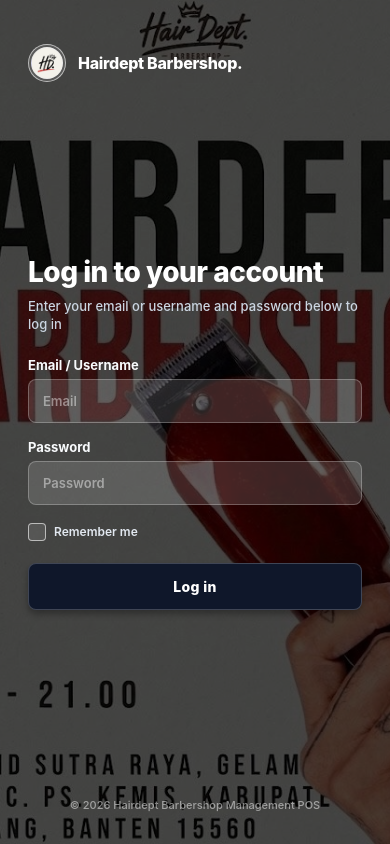
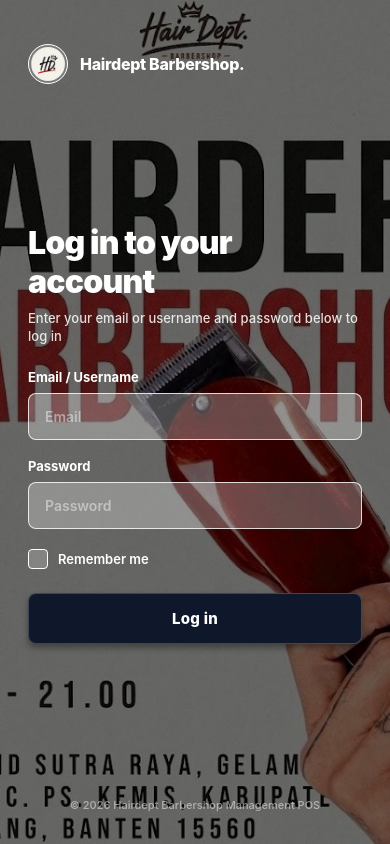
Before and after one commit to DanindraIrvanto2/barbershopMobileApp, a React Native app: screen /Login in a window 390 px wide. Built offline with nearby package versions, Linux system fonts and the light colour scheme.

Commit message:
style: calibrate overlay darkness and input glass borders to match design reference

```diff
--- a/src/screens/LoginScreen.tsx
+++ b/src/screens/LoginScreen.tsx
@@ -178,7 +178,7 @@
   },
   overlay: {
     flex: 1,
-    backgroundColor: 'rgba(0, 0, 0, 0.72)', // Dark tint overlay
+    backgroundColor: 'rgba(0, 0, 0, 0.58)', // Overlay lembut agar background barbershop terlihat jelas
   },
   container: {
     flex: 1,
@@ -199,20 +199,20 @@
     marginTop: Platform.OS === 'ios' ? 10 : 20,
   },
   logoWrapper: {
-    width: 38,
-    height: 38,
-    borderRadius: 19,
+    width: 40,
+    height: 40,
+    borderRadius: 20,
     borderWidth: 1.5,
-    borderColor: 'rgba(255, 255, 255, 0.6)',
-    backgroundColor: 'rgba(255, 255, 255, 0.12)',
+    borderColor: '#FFFFFF',
+    backgroundColor: 'rgba(255, 255, 255, 0.15)',
     overflow: 'hidden',
     alignItems: 'center',
     justifyContent: 'center',
   },
   logoImage: {
-    width: 32,
-    height: 32,
-    borderRadius: 16,
+    width: 34,
+    height: 34,
+    borderRadius: 17,
   },
   brandTitle: {
     fontSize: 16,
@@ -229,23 +229,23 @@
     marginBottom: 24,
   },
   mainTitle: {
-    fontSize: 28,
-    fontWeight: '800',
+    fontSize: 32,
+    fontWeight: '900',
     color: '#FFFFFF',
-    letterSpacing: -0.5,
+    letterSpacing: -0.8,
     marginBottom: 8,
   },
   subTitle: {
     fontSize: 13,
     fontWeight: '500',
-    color: '#CBD5E1',
+    color: 'rgba(255, 255, 255, 0.85)',
     lineHeight: 18,
   },
   errorBanner: {
     flexDirection: 'row',
     alignItems: 'center',
-    backgroundColor: 'rgba(239, 68, 68, 0.25)',
-    borderColor: 'rgba(239, 68, 68, 0.6)',
+    backgroundColor: 'rgba(239, 68, 68, 0.3)',
+    borderColor: 'rgba(239, 68, 68, 0.8)',
     borderWidth: 1,
     paddingHorizontal: 12,
     paddingVertical: 10,
@@ -263,39 +263,39 @@
     flex: 1,
   },
   inputGroup: {
-    marginBottom: 16,
+    marginBottom: 18,
   },
   inputLabel: {
     fontSize: 13,
     fontWeight: '700',
-    color: '#F8FAFC',
-    marginBottom: 6,
+    color: '#FFFFFF',
+    marginBottom: 8,
   },
   textInput: {
-    backgroundColor: 'rgba(255, 255, 255, 0.14)',
-    borderWidth: 1,
-    borderColor: 'rgba(255, 255, 255, 0.25)',
+    backgroundColor: 'rgba(255, 255, 255, 0.28)',
+    borderWidth: 1.5,
+    borderColor: 'rgba(255, 255, 255, 0.8)',
     borderRadius: 8,
-    paddingHorizontal: 14,
-    paddingVertical: 13,
-    fontSize: 13,
+    paddingHorizontal: 16,
+    paddingVertical: 14,
+    fontSize: 14,
     fontWeight: '600',
     color: '#FFFFFF',
   },
   rememberMeRow: {
     flexDirection: 'row',
     alignItems: 'center',
-    gap: 8,
+    gap: 10,
     marginTop: 2,
-    marginBottom: 22,
+    marginBottom: 24,
   },
   checkbox: {
-    width: 18,
-    height: 18,
+    width: 20,
+    height: 20,
     borderRadius: 4,
     borderWidth: 1.5,
-    borderColor: 'rgba(255, 255, 255, 0.6)',
-    backgroundColor: 'rgba(255, 255, 255, 0.1)',
+    borderColor: '#FFFFFF',
+    backgroundColor: 'rgba(255, 255, 255, 0.2)',
     alignItems: 'center',
     justifyContent: 'center',
   },
@@ -305,25 +305,25 @@
   },
   checkmark: {
     color: '#000000',
-    fontSize: 11,
+    fontSize: 12,
     fontWeight: '900',
   },
   rememberMeText: {
-    fontSize: 12,
+    fontSize: 13,
     fontWeight: '600',
-    color: '#E2E8F0',
+    color: '#FFFFFF',
   },
   submitButton: {
     backgroundColor: '#0F172A',
     borderWidth: 1,
     borderColor: 'rgba(255, 255, 255, 0.2)',
-    paddingVertical: 14,
+    paddingVertical: 15,
     borderRadius: 8,
     alignItems: 'center',
     justifyContent: 'center',
     shadowColor: '#000',
     shadowOffset: { width: 0, height: 4 },
-    shadowOpacity: 0.3,
+    shadowOpacity: 0.35,
     shadowRadius: 6,
     elevation: 3,
   },
@@ -332,7 +332,7 @@
   },
   submitButtonText: {
     color: '#FFFFFF',
-    fontSize: 14,
+    fontSize: 15,
     fontWeight: '800',
     letterSpacing: 0.3,
   },
```
